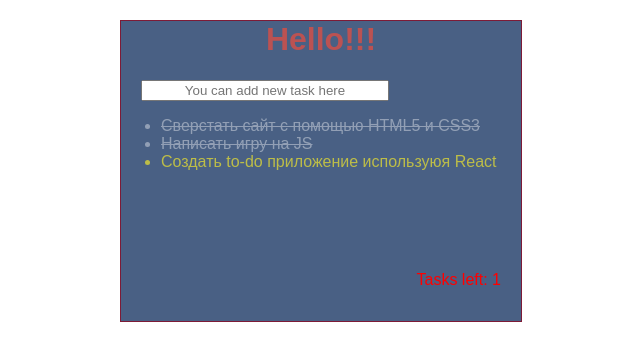
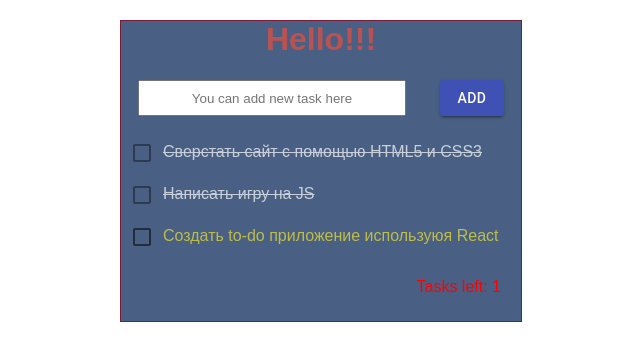
Before and after one commit to WebHeroSchool/to-do, a React (Create React App) app: page / in a window 1280 px wide. Shown: the top 360 px of the page, without its empty margins (319-959 px from the left). Built offline with nearby package versions, Linux system fonts and the light colour scheme.

Commit message:
lesson 25. Material UI

```diff
--- a/package.json
+++ b/package.json
@@ -32,6 +32,7 @@
     ]
   },
   "devDependencies": {
+    "@material-ui/core": "^4.11.0",
     "classnames": "^2.2.6"
   }
 }
--- a/src/components/Footer/Footer.module.css
+++ b/src/components/Footer/Footer.module.css
@@ -1,5 +1,5 @@
 .text {
   color: red;
   text-align: right;
-  margin: 100px 20px;
+  margin: 20px 20px;
 }
--- a/src/components/InputItem/InputItem.jsx
+++ b/src/components/InputItem/InputItem.jsx
@@ -1,10 +1,18 @@
 import React from 'react';
 import css from './InputItem.module.css';
+import Button from '@material-ui/core/Button';
 
 const InputItem = () => (
-  <input
-    placeholder="You can add new task here"
-    className = {css.main}
-  />);
+  <div className= {css.wrap}>
+    <input
+      placeholder="You can add new task here"
+      className = {css.main}
+    />
+    <Button variant="contained" color="primary" href="#contained-buttons">
+      Add
+    </Button>
+  </div>
+);
+
 
 export default InputItem;
--- a/src/components/InputItem/InputItem.module.css
+++ b/src/components/InputItem/InputItem.module.css
@@ -1,6 +1,10 @@
+.wrap {
+  display: flex;
+  justify-content: space-around;
+}
+
 .main {
-  width: 60%;
+  width: 65%;
   display: block;
   text-align: center;
-  margin-left: 20px;
 }
--- a/src/components/Item/Item.jsx
+++ b/src/components/Item/Item.jsx
@@ -1,6 +1,7 @@
 import React from 'react';
 import classnames from 'classnames';
 import css from './Item.module.css';
+import Checkbox from '@material-ui/core/Checkbox';
 
 const Item = ({task, status}) => (
   <li className={
@@ -9,7 +10,9 @@ const Item = ({task, status}) => (
       [css.done]: status,
     })
   }>
+    <Checkbox inputProps={{ 'aria-label': 'primary checkbox' }}
+    />
     {task}</li>
 );
 
-export default Item;
+  export default Item;
--- a/src/components/Item/Item.module.css
+++ b/src/components/Item/Item.module.css
@@ -1,9 +1,14 @@
+ul {
+  padding: 0;
+}
+
 .active {
+  list-style: none;
   color: #bdbd48;
 }
 
 .done {
   color: #fff;
-  opacity: .4;
+  opacity: .7;
   text-decoration: line-through;
 }
```
Also changed, not shown: 1 other file (tests, documents, lock files or other folders).
